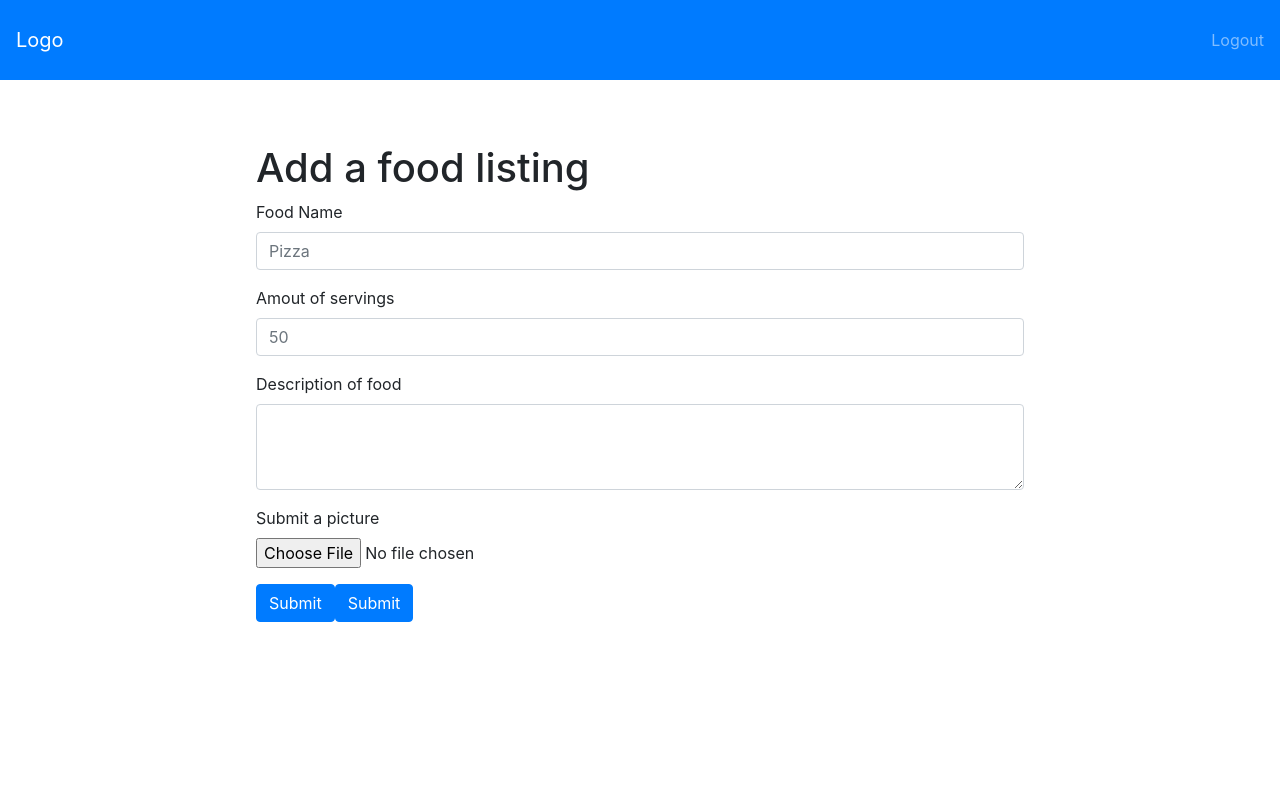
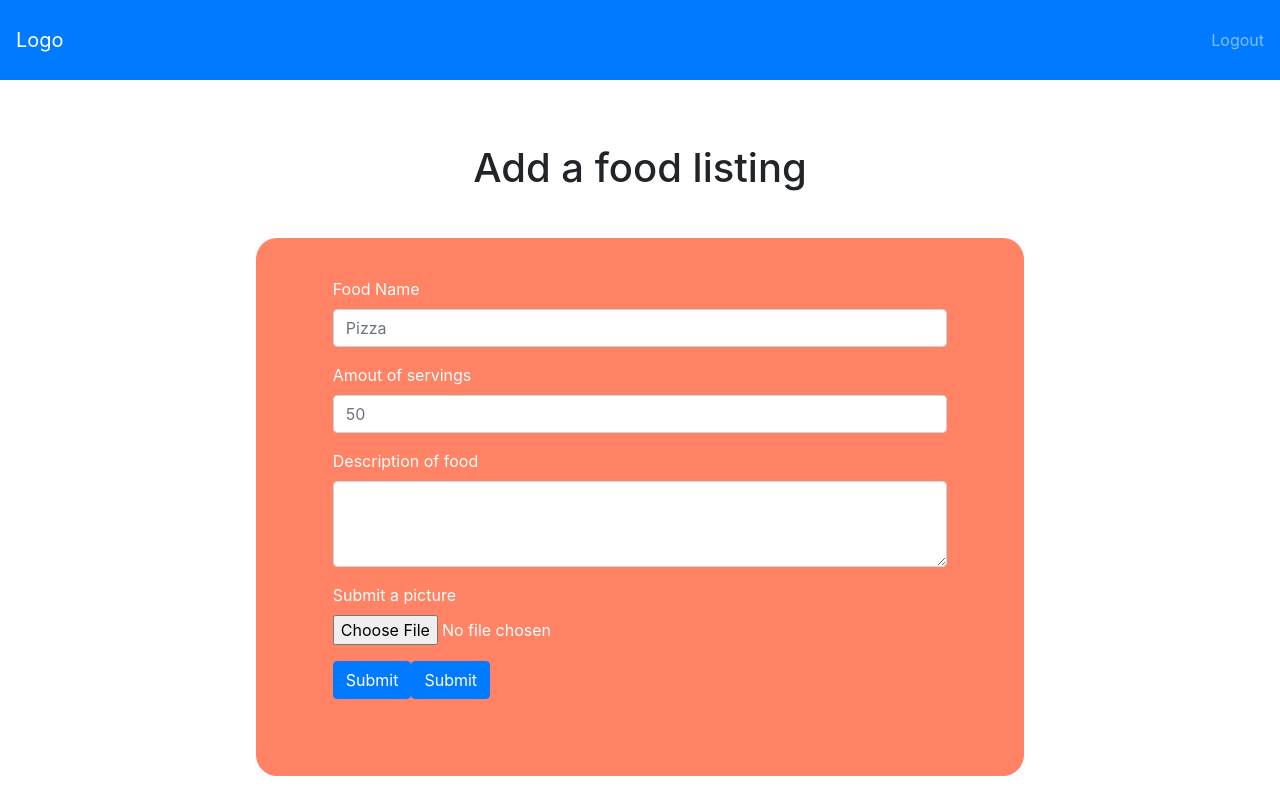
Before and after one commit to sydnieec/MealRelief, a React (Create React App) app in the folder website/: page /restaurantform in a window 1280 px wide. Built offline with nearby package versions, Linux system fonts and the light colour scheme; what azure-maps-control would draw is missing.

Commit message:
cards for all forms made

```diff
--- a/website/src/pages/RestaurantForm.jsx
+++ b/website/src/pages/RestaurantForm.jsx
@@ -29,9 +29,19 @@ class RestaurantForm extends Component {
     return (
       <React.Fragment>
         <NavRestaurant />
-        <div style={formStyle}>
-          <h1> Add a food listing </h1>
-          <Form onSubmit={this.handleSubmit}>
+        <div style={pageStyle}>
+          <h1
+            style={{
+              display: "flex",
+              justifyContent: "center",
+              alignItems: "center",
+              paddingBottom: "5%",
+            }}
+          >
+            {" "}
+            Add a food listing{" "}
+          </h1>
+          <Form style={formStyle} onSubmit={this.handleSubmit}>
             <Form.Group>
               <Form.Label>Food Name</Form.Label>
               <Form.Control
@@ -91,8 +101,17 @@ class RestaurantForm extends Component {
 
 export default RestaurantForm;
 
-const formStyle = {
+const pageStyle = {
   paddingTop: "5%",
   paddingRight: "20%",
   paddingLeft: "20%",
 };
+const formStyle = {
+  paddingTop: "5%",
+  backgroundColor: "#ff8364",
+  paddingRight: "10%",
+  paddingLeft: "10%",
+  paddingBottom: "10%",
+  borderRadius: "21px",
+  color: "white",
+};
--- a/website/src/pages/RestaurantSignup.jsx
+++ b/website/src/pages/RestaurantSignup.jsx
@@ -58,7 +58,17 @@ class RestaurantSignup extends Component {
         <Navbar.Toggle />
       </Navbar>{" "} */}
         <div style={loginStyle}>
-          <h1> Sign up as a Food Provider </h1>
+          <h1
+            style={{
+              display: "flex",
+              justifyContent: "center",
+              alignItems: "center",
+              paddingBottom: "5%",
+            }}
+          >
+            {" "}
+            Sign up as a Food Provider{" "}
+          </h1>
           <Form style={formStyle} onSubmit={this.handleSubmit}>
             <Form.Row>
               <Form.Group as={Col} controlId="formGridEmail">
@@ -135,5 +145,11 @@ const loginStyle = {
   paddingLeft: "30%",
 };
 const formStyle = {
-  paddingTop: "5%",
+  paddingTop: "15%",
+  backgroundColor: "#ff8364",
+  paddingRight: "10%",
+  paddingLeft: "10%",
+  paddingBottom: "20%",
+  borderRadius: "21px",
+  color: "white",
 };
```
